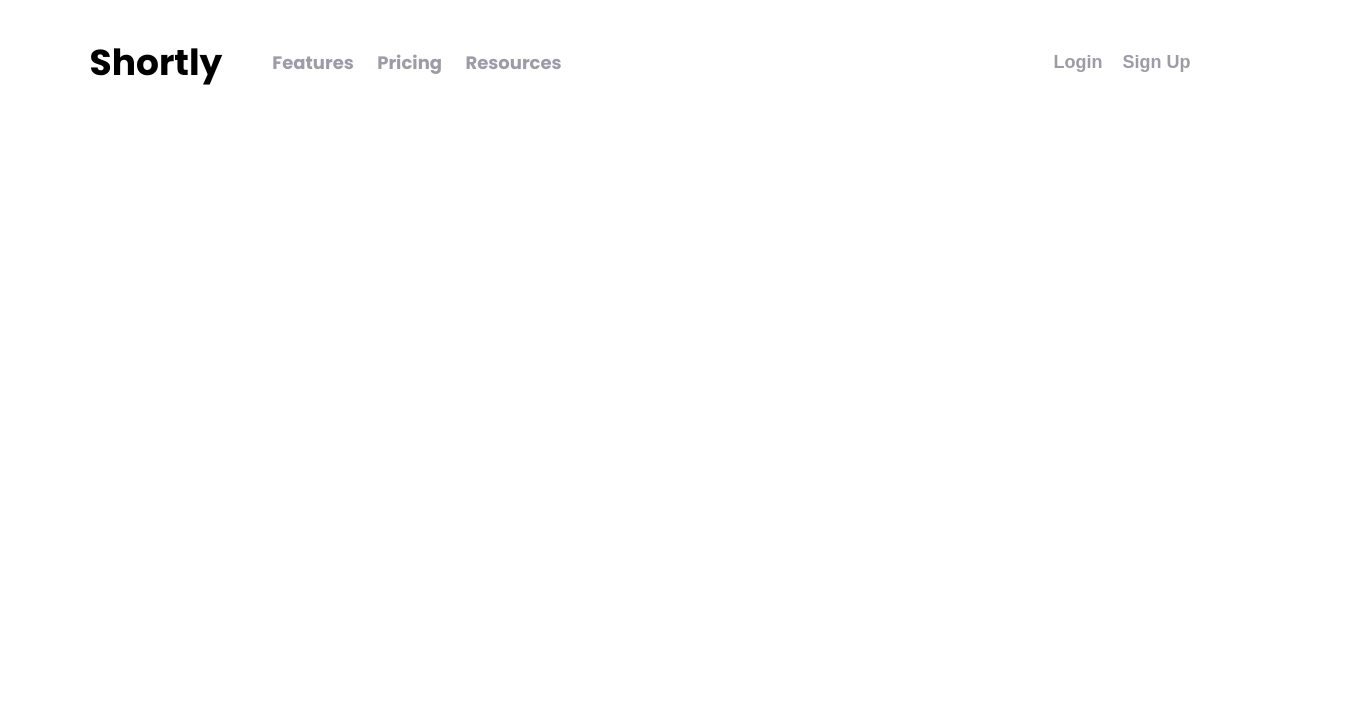
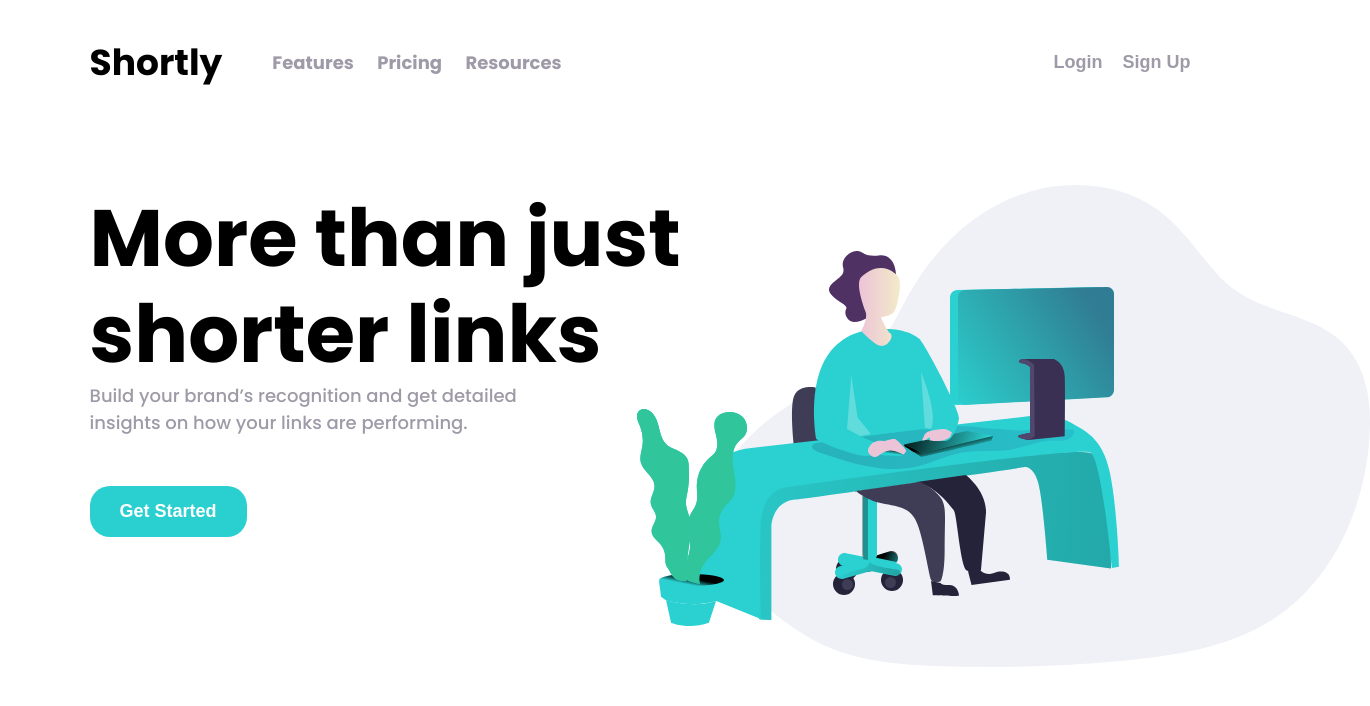
Before and after one commit to VolodymyrSvereniak/url-shortening-app, a Vue app: page / in a window 1280 px wide. Shown: the top 706 px of the page, 1370 px wide, since content can reach past the window. Built offline with nearby package versions, Linux system fonts and the light colour scheme.

Commit message:
Added first section

```diff
--- a/src/App.vue
+++ b/src/App.vue
@@ -1,19 +1,18 @@
 <template>
   <div>
     <header-component />
+    <started-section />
   </div>
 </template>
 
 <script>
-import HeaderComponent from './components/HeaderComponent.vue'
+import HeaderComponent from '@/components/HeaderComponent.vue'
+import StartedSection from '@/components/StartedSection.vue'
 
 export default {
   components: {
-    HeaderComponent
+    HeaderComponent,
+    StartedSection
   }
 }
 </script>
-<!--
-<style lang="scss" scoped>
-
-</style> -->
--- a/src/assets/base.css
+++ b/src/assets/base.css
@@ -14,10 +14,5 @@ body {
   /* margin: 0 auto; */
   padding: 0 7%;
   margin-top: 35px;
+  overflow-x: hidden;
 }
-
-/*
-img {
-  max-width: 100%;
-  height: auto;
-} */
--- a/src/components/HeaderComponent.vue
+++ b/src/components/HeaderComponent.vue
@@ -61,6 +61,7 @@ export default {
         list-style: none;
         color: hsl(257, 7%, 63%);
         font-weight: 700;
+        cursor: pointer;
       }
     }
   }
@@ -68,7 +69,7 @@ export default {
   .auth-group {
     display: flex;
     justify-content: space-between;
-    gap: 1.25rem;
+    gap: 20px;
 
     .auth-button {
       border: none;
@@ -77,12 +78,19 @@ export default {
       color: hsl(257, 7%, 63%);
       cursor: pointer;
       font-size: 18px;
+      outline: none;
 
       &.active {
         background-color: hsl(180, 66%, 49%);
-        padding: 10px 20px;
+        transition: background-color 0.5s ease-out;
+        padding: 10px 25px;
         border-radius: 20px;
         color: white;
+
+        &:hover {
+          background-color: hsl(180, 55%, 67%);
+          transition: none;
+        }
       }
     }
   }
--- /dev/null
+++ b/src/components/StartedSection.vue
@@ -0,0 +1,64 @@
+<template>
+  <section class="wrapper">
+    <div class="description">
+      <h1>More than just shorter links</h1>
+      <p>
+        Build your brand’s recognition and get detailed insights on how your links are performing.
+      </p>
+      <button>Get Started</button>
+    </div>
+  </section>
+</template>
+
+<script>
+export default {
+  data() {
+    return {}
+  }
+}
+</script>
+
+<style lang="scss" scoped>
+.wrapper {
+  display: flex;
+  width: 100vw;
+  height: 100vh;
+  background-image: url('../assets/images/illustration-working.svg');
+  background-repeat: no-repeat;
+  background-position: 100% 30%;
+
+  .description {
+    padding-top: 100px;
+    width: 50%;
+
+    h1 {
+      font-size: 80px;
+      line-height: 1.2;
+    }
+
+    p {
+      width: 500px;
+      color: hsl(257, 7%, 63%);
+      font-weight: 500;
+    }
+
+    button {
+      border: none;
+      margin-top: 3.125rem;
+      font-weight: 700;
+      color: hsl(257, 7%, 63%);
+      cursor: pointer;
+      font-size: 18px;
+      background-color: hsl(180, 66%, 49%);
+      padding: 15px 30px;
+      border-radius: 20px;
+      color: white;
+      outline: none;
+
+      &:hover {
+        background-color: hsl(180, 55%, 67%);
+      }
+    }
+  }
+}
+</style>
```
